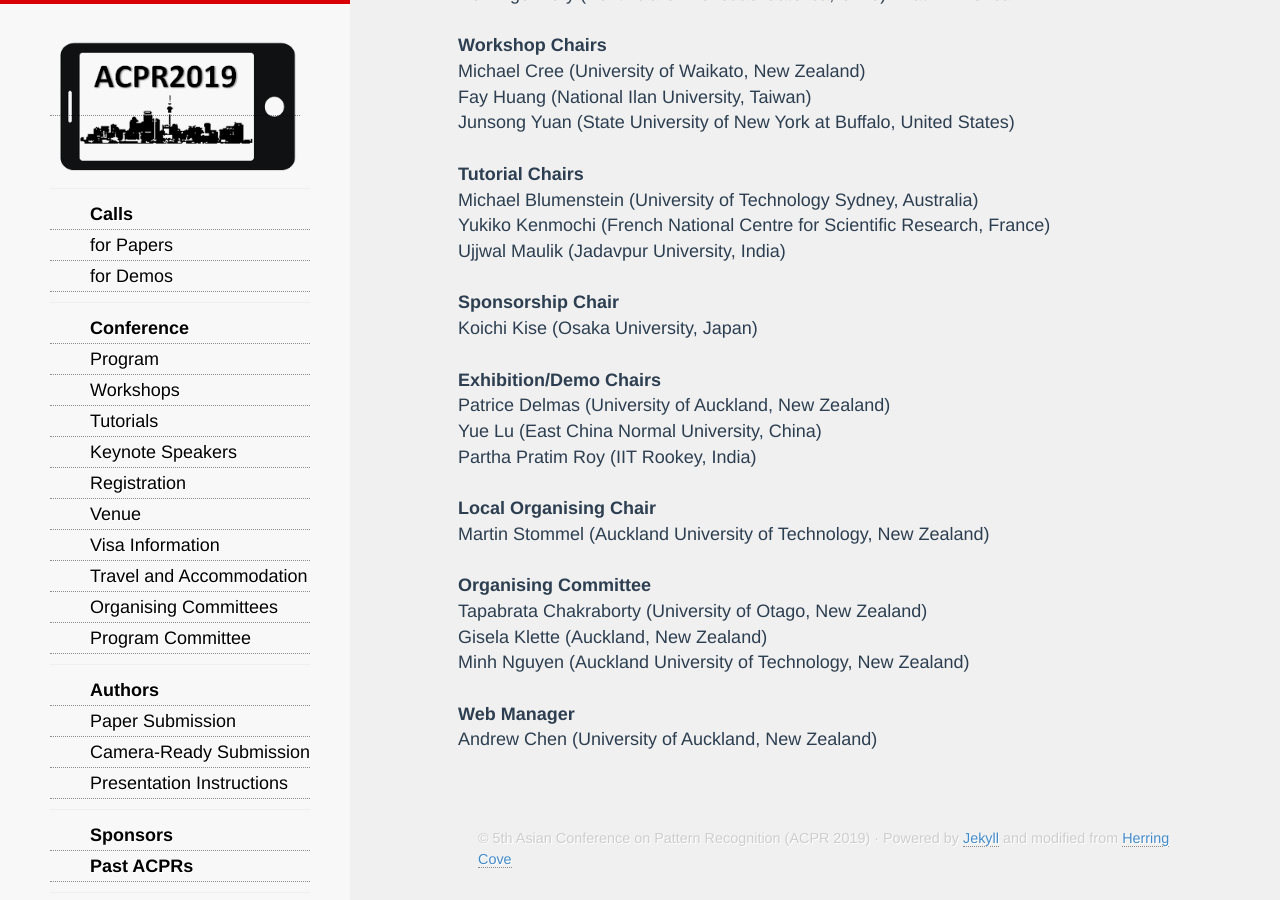
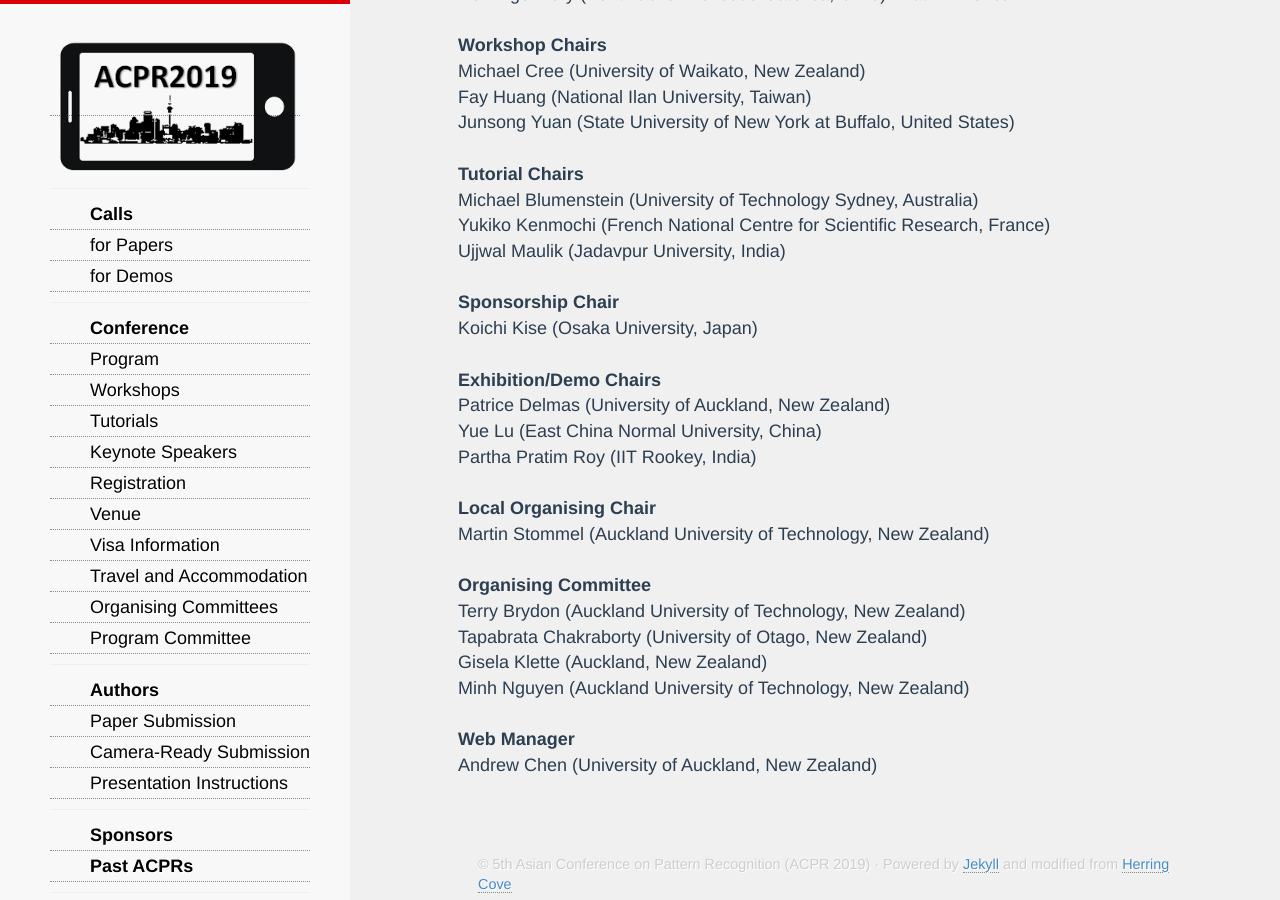
Before and after one commit to AndrewChenUoA/ACPR2019, a Jekyll site: the page built from committees.html, in a window 1280 px wide and 900 px high, scrolled down 751 px. Built offline with Jekyll 4.4.1, drawn with Linux system fonts in a browser that asks for light colours; nearby versions of some CDN libraries; Markdown is read by kramdown in place of the engine named in the settings; before the commit the page ends 1625 px from its top, so only the background shows below that.

Commit message:
Add Terry

```diff
--- a/committees.html
+++ b/committees.html
@@ -53,6 +53,7 @@ title: ACPR 2019 - The 5th Asian Conference on Pattern Recognition
   Martin Stommel (Auckland University of Technology, New Zealand)<br/>
   <br/>
   <b>Organising Committee</b><br/>
+  Terry Brydon (Auckland University of Technology, New Zealand)<br/>
   Tapabrata Chakraborty (University of Otago, New Zealand)<br/>
   Gisela Klette (Auckland, New Zealand)<br/>
   Minh Nguyen (Auckland University of Technology, New Zealand)<br/>
```
